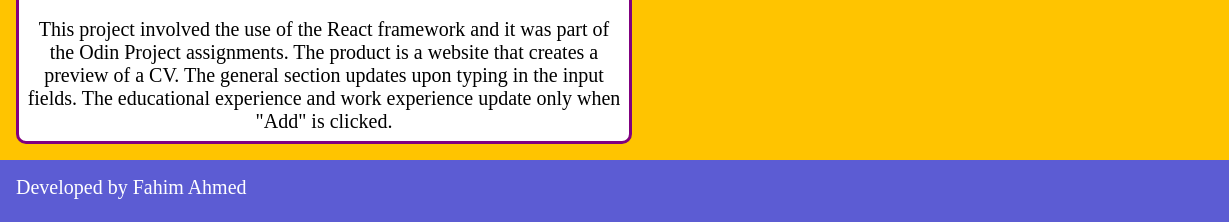
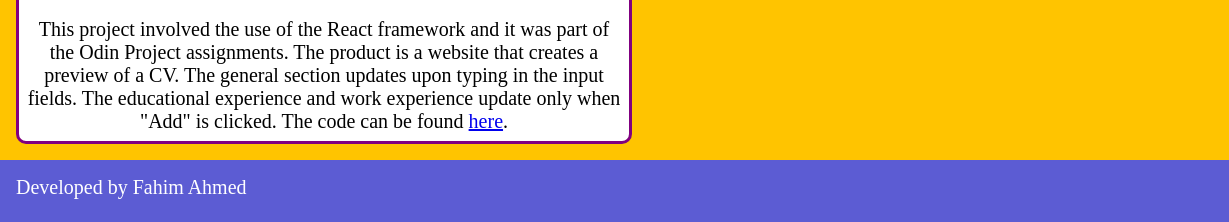
Before and after one commit to fahime10/Personal-Portfolio, a plain HTML site: page index.html in a window 1280 px wide. Shown: the part 3170-3392 px from the top of the page, 0-1229 px from the left. Drawn offline with Linux system fonts and the light colour scheme.

Commit message:
Added the link to cv-project

```diff
--- a/index.html
+++ b/index.html
@@ -130,6 +130,7 @@
                     assignments. The product is a website that creates a preview of a CV.
                     The general section updates upon typing in the input fields.
                     The educational experience and work experience update only when "Add" is clicked.
+                    The code can be found <a href="https://github.com/fahime10/cv-project">here</a>.
                 </p>
             </div>
         </div>
```
